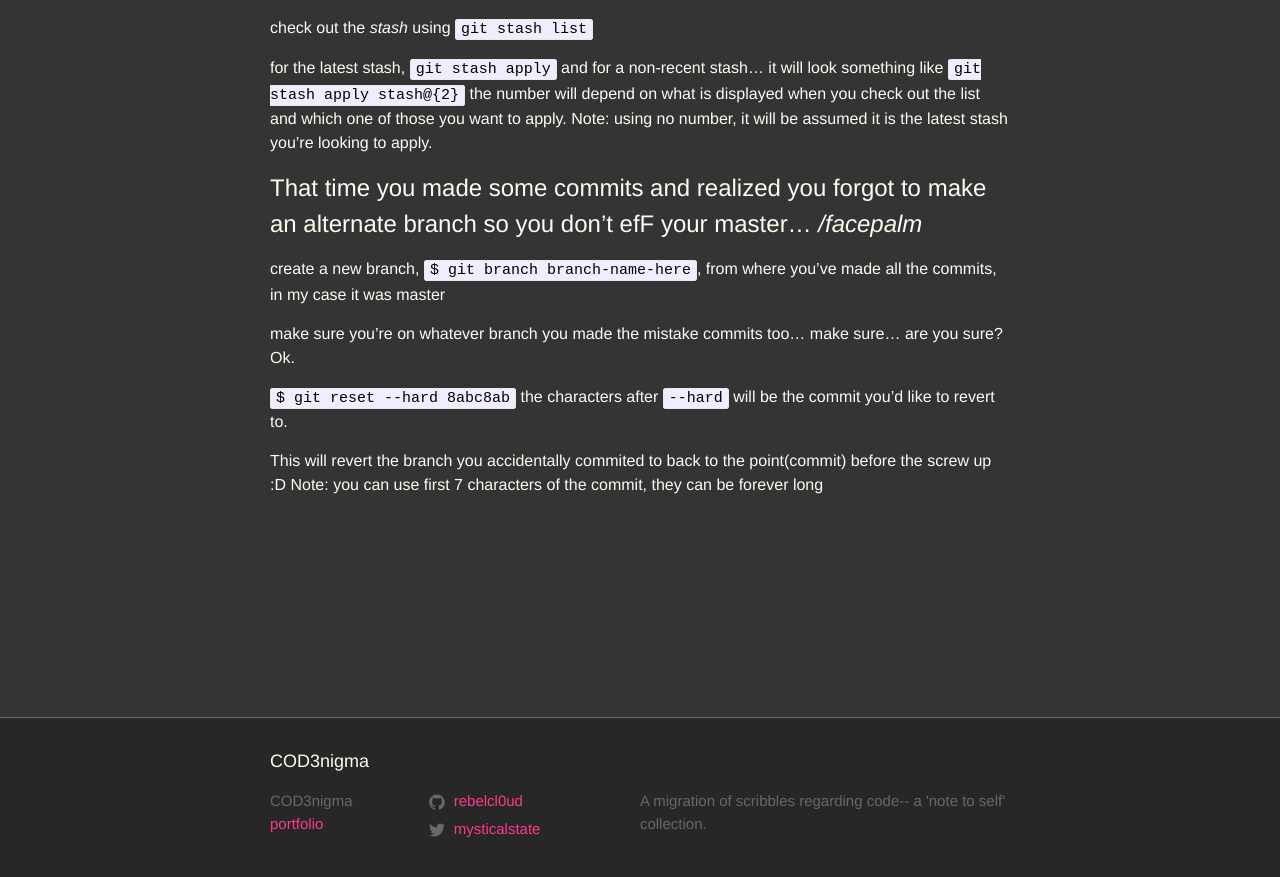
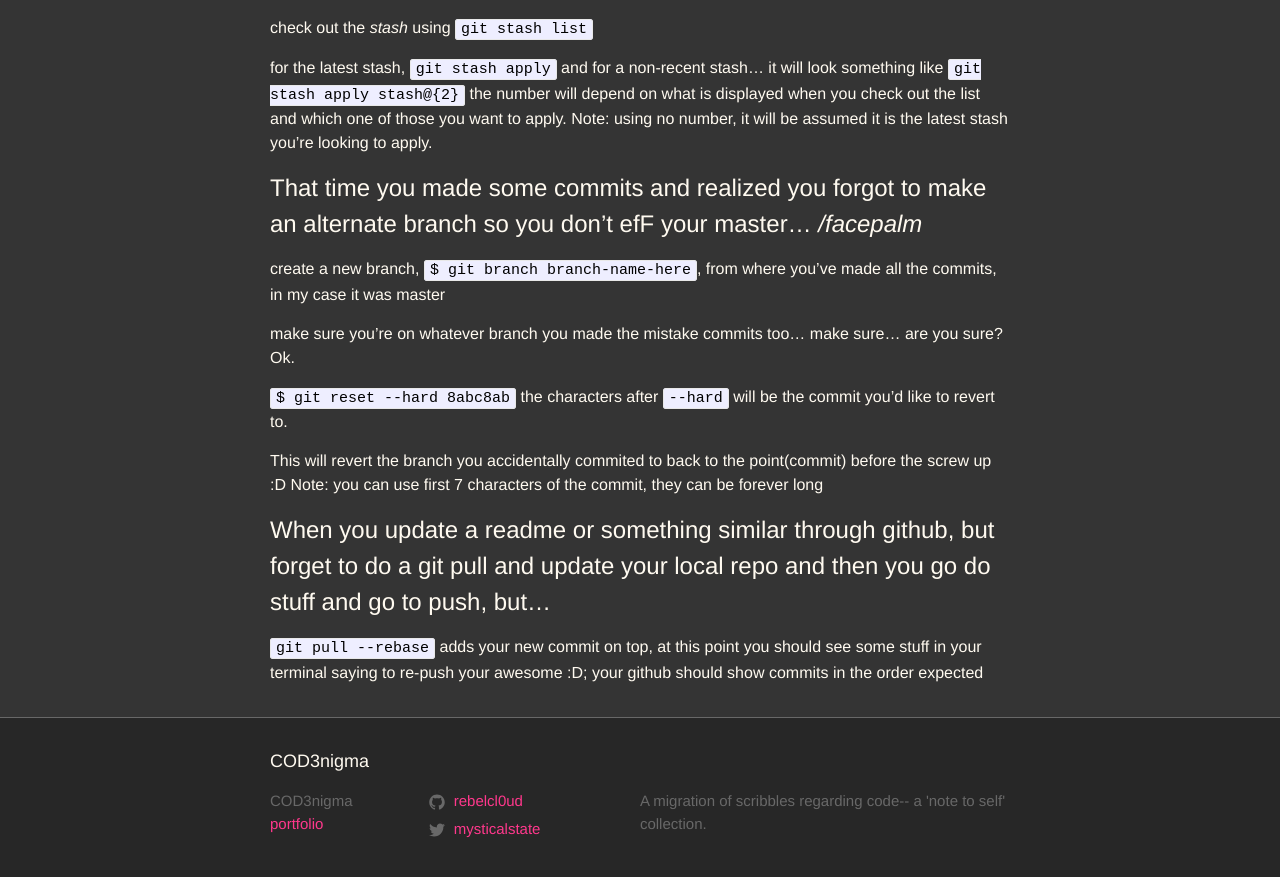
Before and after one commit to rebelcl0ud/blog, a Jekyll site: the page built from _posts/2017-06-19-[06]-git-it-done.markdown, in a window 1280 px wide and 900 px high, scrolled down 1753 px. Shown: the top 877 px of the window. Built offline with Jekyll 4.4.1, drawn with Linux system fonts in a browser that asks for light colours.

Commit message:
add: git pull --rebase to the glorious git list

```diff
--- a/_posts/2017-06-19-[06]-git-it-done.markdown
+++ b/_posts/2017-06-19-[06]-git-it-done.markdown
@@ -88,3 +88,6 @@ make sure you're on whatever branch you made the mistake commits too... make sur
 
 This will revert the branch you accidentally commited to back to the point(commit) before the screw up :D
 Note: you can use first 7 characters of the commit, they can be forever long
+
+# When you update a readme or something similar through github, but forget to do a git pull and update your local repo and then you go do stuff and go to push, but...
+`git pull --rebase` adds your new commit on top, at this point you should see some stuff in your terminal saying to re-push your awesome :D; your github should show commits in the order expected
```
